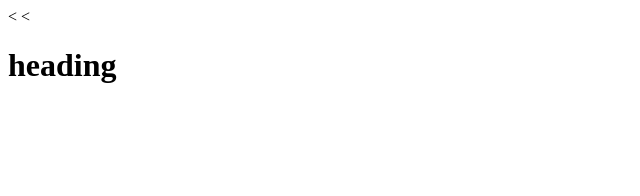
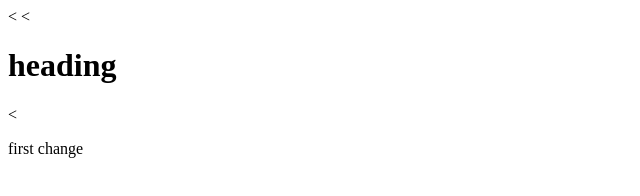
Before and after one commit to suraj695/mysampleapp, a plain HTML site: page index.html in a window 1280 px wide. Shown: the whole page, without its empty margins (0-640 px from the left). Drawn offline with Linux system fonts and the light colour scheme.

Commit message:
second change

```diff
--- a/index.html
+++ b/index.html
@@ -6,6 +6,7 @@
   </head>
   <body>
     <<h1>heading</h1>
+    <<p>first change</p>
 
   </body>
 </html>
```
